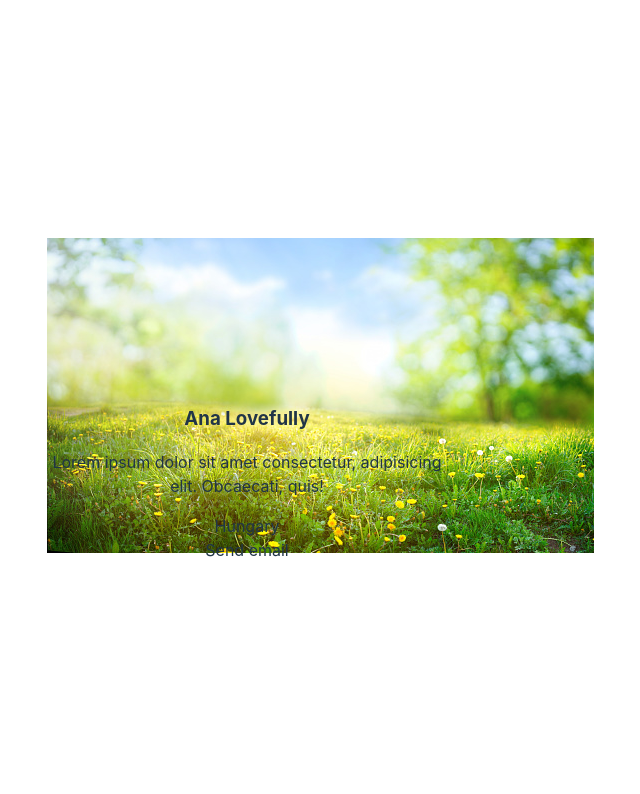
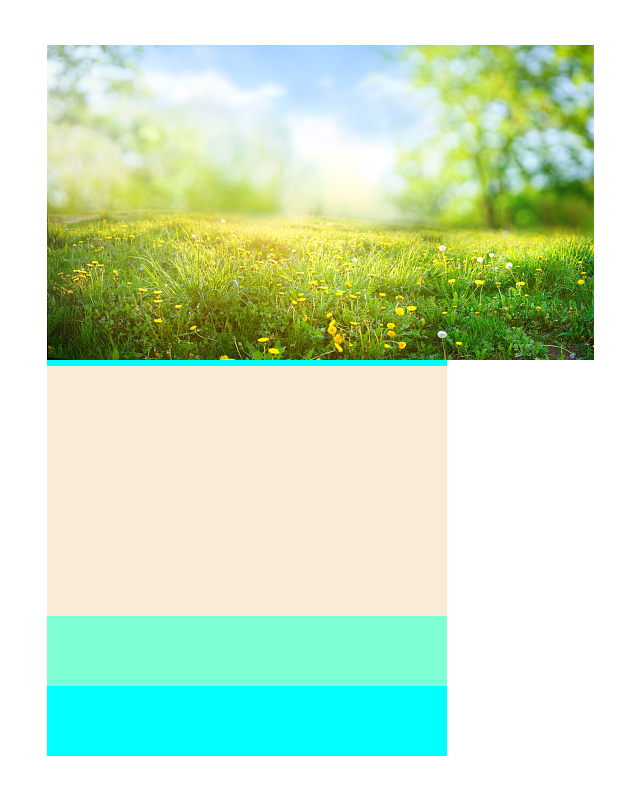
Before and after one commit to DomenJ2003/project1, a React (Vite) app: page / in a window 1280 px wide. Shown: the top 794 px of the page, without its empty margins (393-1033 px from the left). Built offline with nearby package versions, Linux system fonts and the light colour scheme.

Commit message:
Začetek css za Card

```diff
--- a/src/Card.css
+++ b/src/Card.css
@@ -1,18 +1,33 @@
 #root {
   max-width: 400px;
+  padding: 2em;
+  margin: 0 auto;
+  text-align: center;
 
-  margin: 0 auto;
-  padding: 2rem;
-  text-align: center;
-  border-radius: 20px;
+}
+.Card{
+  min-width: 400px;
+
 }
 
 .okvirSlike{
-  width: 50px;
-  height: 150px;
+  min-height: 100px;
   background-color: aqua;
+}
 
+
+
+.splosni-podatki{
+  min-height: 250px;
+  background-color: antiquewhite;
 }
-.slika{
 
+.links{
+  min-height: 70px;
+  background-color: aquamarine;
 }
+
+.follow{
+  min-height: 70px;
+  background-color: aqua;
+}
--- a/src/Card.jsx
+++ b/src/Card.jsx
@@ -10,17 +10,12 @@ function Card() {
         <img className='slika' src="../public/bg-img.jpg" alt="" />
       </div>
       <div className="splosni-podatki">
-        <h3>Ana Lovefully</h3>
-        <p>Lorem ipsum dolor sit amet consectetur, adipisicing elit. Obcaecati, quis!</p>
+
       </div>
       <div className="links">
-        <div className="country">
-          Hungary
-        </div>
-        <div className="mail">
-          Send email
-        </div>
+
       </div>
+      <div className="follow"></div>
     </div>
   )
 }
```
